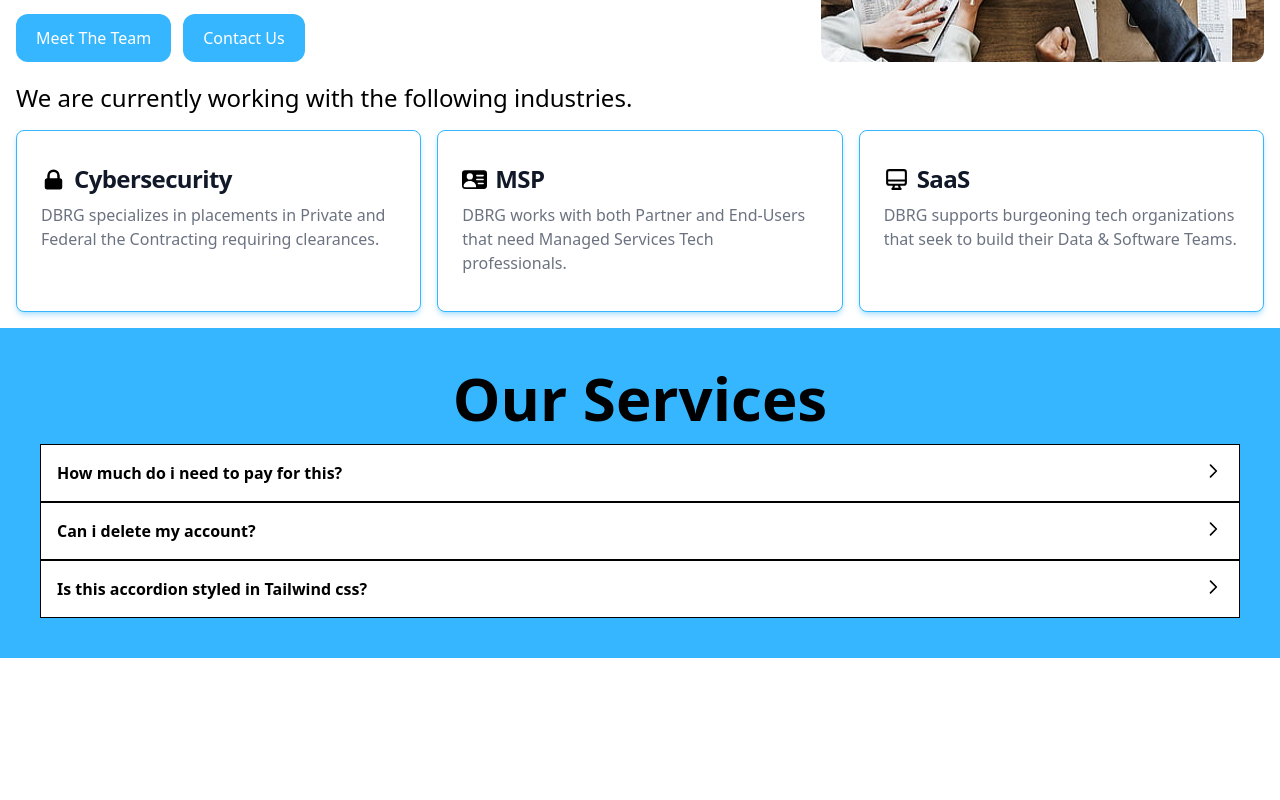
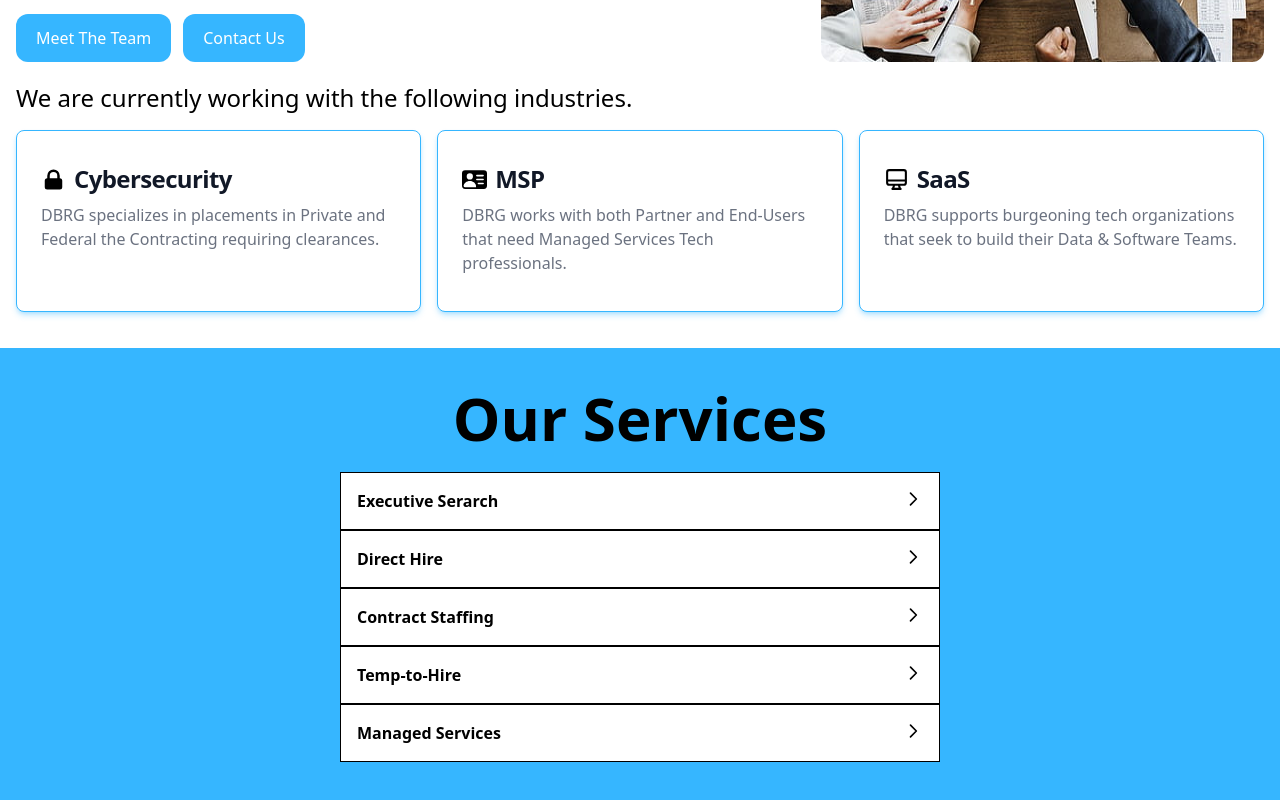
Before and after one commit to andrewjulian/dbrecruitment-website, a React (Vite) app: page /services in a window 1280 px wide. Shown: the part 420-1220 px from the top of the page. Before the commit the page ends 1078 px from the top, so only its background shows below. Built offline with nearby package versions, Linux system fonts and the light colour scheme.

Commit message:
services accordian complete

```diff
--- a/src/Components/Hero.jsx
+++ b/src/Components/Hero.jsx
@@ -5,8 +5,8 @@ import Industries from "./Industries";
 const Hero = () => {
   return (
     <>
-      <div className="bg-white dark:bg-gray-900">
-        <div className="mx-auto mt-10 flex max-w-screen-xl px-4 py-1">
+      <div className="mb-5 bg-white dark:bg-gray-900">
+        <div className="mx-auto mt-10  flex max-w-screen-xl px-4 py-1">
           <div className="mr-auto place-self-center lg:col-span-7">
             <h1 className="mb-4 max-w-2xl text-4xl font-extrabold leading-none tracking-tight dark:text-white md:text-5xl xl:text-6xl">
               Empower Your Business With Our Top Talent
--- a/src/Components/Services.jsx
+++ b/src/Components/Services.jsx
@@ -4,29 +4,46 @@ import Service from "../Components/Service";
 const Services = () => {
   const data = [
     {
-      title: "How much do i need to pay for this?",
+      title: "Executive Serarch",
       content:
         "Lorem ipsum dolor sit amet consectetur adipisicing elit. Impedit nesciunt beatae debitis delectus pariatur nostrum maiores magni quibusdam officia tempore quis ea molestiae ducimus error nemo, tenetur possimus, earum illo.",
     },
     {
-      title: "Can i delete my account?",
+      title: "Direct Hire",
       content:
         "Lorem ipsum dolor sit amet consectetur adipisicing elit. Impedit nesciunt beatae debitis delectus pariatur nostrum maiores magni quibusdam officia tempore quis ea molestiae ducimus error nemo, tenetur possimus, earum illo. Impedit nesciunt beatae debitis delectus pariatur nostrum maiores magni quibusdam officia tempore quis ea molestiae ducimus error nemo, tenetur possimus, earum illo.",
     },
     {
-      title: "Is this accordion styled in Tailwind css?",
-      content: "Lorem ipsum dolor sit amet consectetur adipisicing elit.",
+      title: "Contract Staffing",
+      content:
+        "Lorem ipsum dolor sit amet consectetur adipisicing elit. Impedit nesciunt beatae debitis delectus pariatur nostrum maiores magni quibusdam officia tempore quis ea molestiae ducimus error nemo, tenetur possimus, earum illo. Impedit nesciunt beatae debitis delectus pariatur nostrum maiores magni quibusdam officia tempore quis ea molestiae ducimus error nemo, tenetur possimus, earum illo.",
+    },
+    {
+      title: "Temp-to-Hire",
+      content:
+        "Lorem ipsum dolor sit amet consectetur adipisicing elit. Impedit nesciunt beatae debitis delectus pariatur nostrum maiores magni quibusdam officia tempore quis ea molestiae ducimus error nemo, tenetur possimus, earum illo. Impedit nesciunt beatae debitis delectus pariatur nostrum maiores magni quibusdam officia tempore quis ea molestiae ducimus error nemo, tenetur possimus, earum illo.",
+    },
+    {
+      title: "Managed Services",
+      content:
+        "Lorem ipsum dolor sit amet consectetur adipisicing elit. Impedit nesciunt beatae debitis delectus pariatur nostrum maiores magni quibusdam officia tempore quis ea molestiae ducimus error nemo, tenetur possimus, earum illo. Impedit nesciunt beatae debitis delectus pariatur nostrum maiores magni quibusdam officia tempore quis ea molestiae ducimus error nemo, tenetur possimus, earum illo.",
     },
   ];
   return (
-    <div className="w-full bg-[#36b6ff] p-10">
-      <div className="container mx-auto">
-        <h1 className="mb-4 text-center text-4xl font-extrabold md:text-5xl xl:text-6xl">
-          Our Services
-        </h1>
-        {data.map((item, key) => (
-          <Service title={item.title} content={item.content} key={item.title} />
-        ))}
+    <div className=" bg-[#36b6ff] p-10">
+      <h1 className="mb-6 text-center text-4xl font-extrabold md:text-5xl xl:text-6xl">
+        Our Services
+      </h1>
+      <div className="flex justify-center gap-4">
+        <div className="container mx-auto w-1/2">
+          {data.map((item, key) => (
+            <Service
+              title={item.title}
+              content={item.content}
+              key={item.title}
+            />
+          ))}
+        </div>
       </div>
     </div>
   );
```
